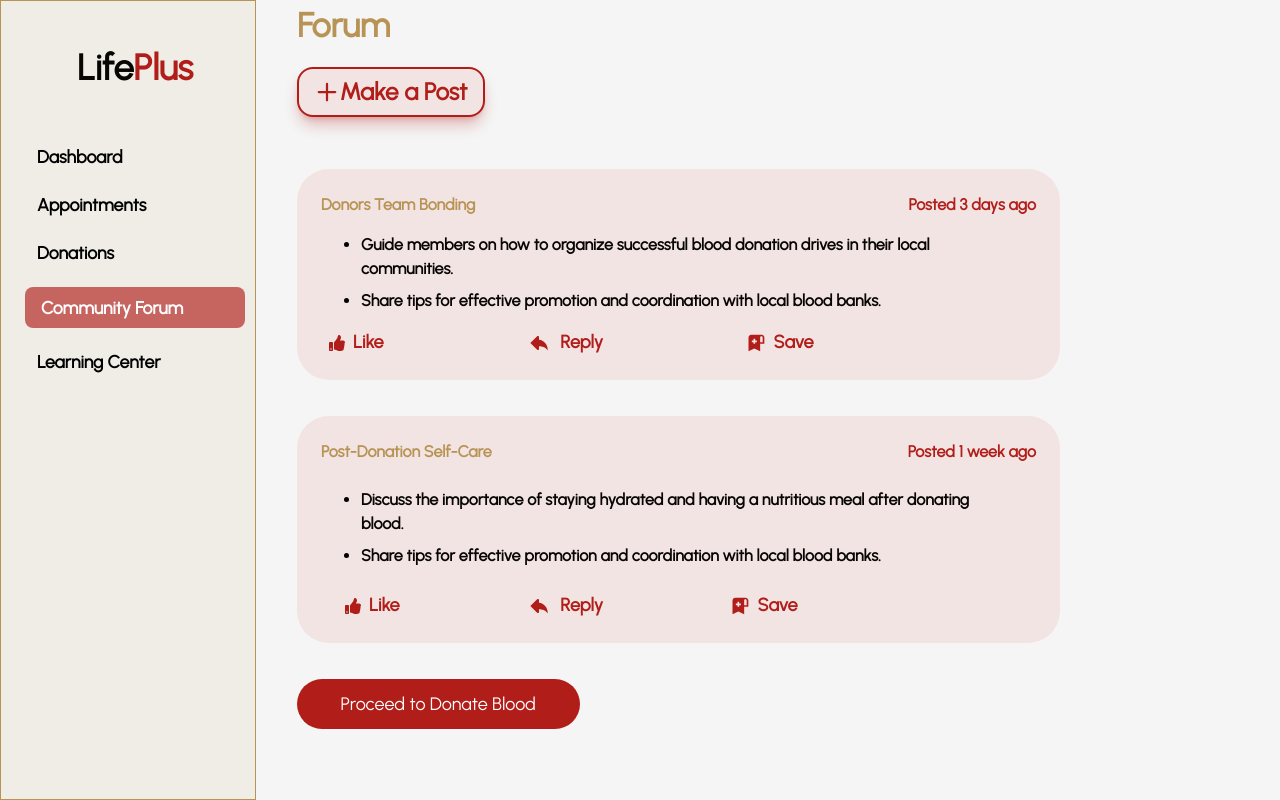
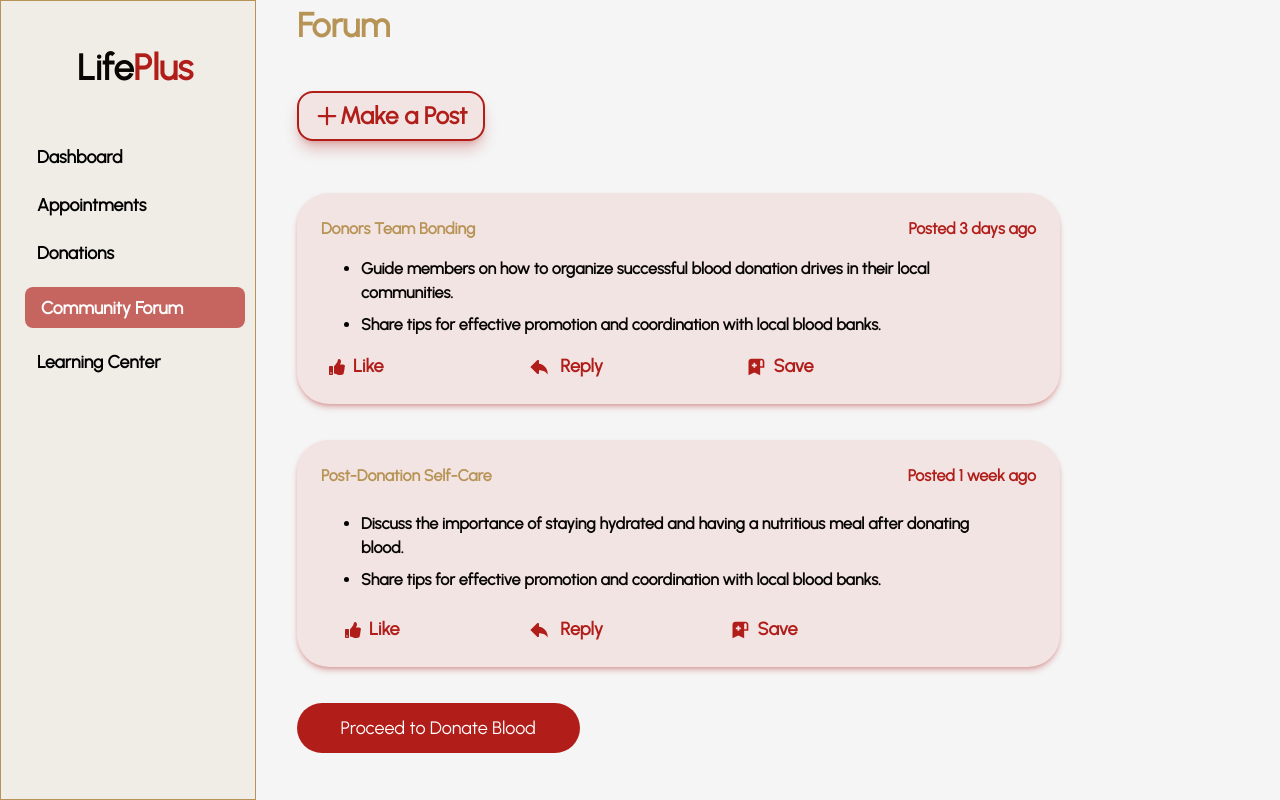
Before and after one commit to oreoluwa212/lifePlus-webapp, a React (Vite) app: page /community in a window 1280 px wide. Built offline with nearby package versions, Linux system fonts and the light colour scheme.

Commit message:
feat: Forum added

```diff
--- a/src/pages/web-App/CommunityForumPage.jsx
+++ b/src/pages/web-App/CommunityForumPage.jsx
@@ -34,7 +34,7 @@ const CommunityForumPage = () => {
             </div>
           </div>
 
-          <div className="flex flex-col gap-9 mt-4 lgss:mt-4 px-[5%] mds:px-0">
+          <div className="flex flex-col gap-9 mt-4 lgss:mt-10 px-[5%] mds:px-0">
             <button className="bg-[#F3E4E4] w-[40%] lgss:w-[20%] h-[50px] border-red border-[2px] rounded-[16px] text-red font-semibold text-[18px] lgss:text-[24px] shadow-lg shadow-red/30 flex justify-between items-center px-4">
               <span>
                 <PiPlusBold />{" "}
@@ -42,7 +42,7 @@ const CommunityForumPage = () => {
               Make a Post
             </button>
             <div className="flex flex-col w-[90%] gap-5">
-              <div className="bg-[#F3E4E4] lgss:mt-4 lgss:w-[90%] w-full flex flex-col gap-4 rounded-[32px] p-6">
+              <div className="bg-[#F3E4E4] lgss:mt-4 shadow-md shadow-red/30 lgss:w-[90%] w-full flex flex-col gap-4 rounded-[32px] p-6">
                 <div className="flex justify-between w-full">
                   <h2 className="text-gold font-bold">Donors Team Bonding</h2>
                   <h2 className="text-red font-bold">Posted 3 days ago</h2>
@@ -76,7 +76,7 @@ const CommunityForumPage = () => {
                   </div>
                 </div>
               </div>
-              <div className="bg-[#F3E4E4] lgss:mt-4 lgss:w-[90%] w-full flex flex-col gap-6 rounded-[32px] p-6">
+              <div className="bg-[#F3E4E4] shadow-md shadow-red/30 lgss:mt-4 lgss:w-[90%] w-full flex flex-col gap-6 rounded-[32px] p-6">
                 <div className="flex justify-between w-full">
                   <h2 className="text-gold font-bold">
                     Post-Donation Self-Care
@@ -84,7 +84,6 @@ const CommunityForumPage = () => {
                   <h2 className="text-red font-bold">Posted 1 week ago</h2>
                 </div>
                 <ul className="flex flex-col w-full px-10 justify-between gap-2 list-disc font-semibold">
-
                   <li>
                     <h2 className="text-black">
                       Discuss the importance of staying hydrated and having a
```
